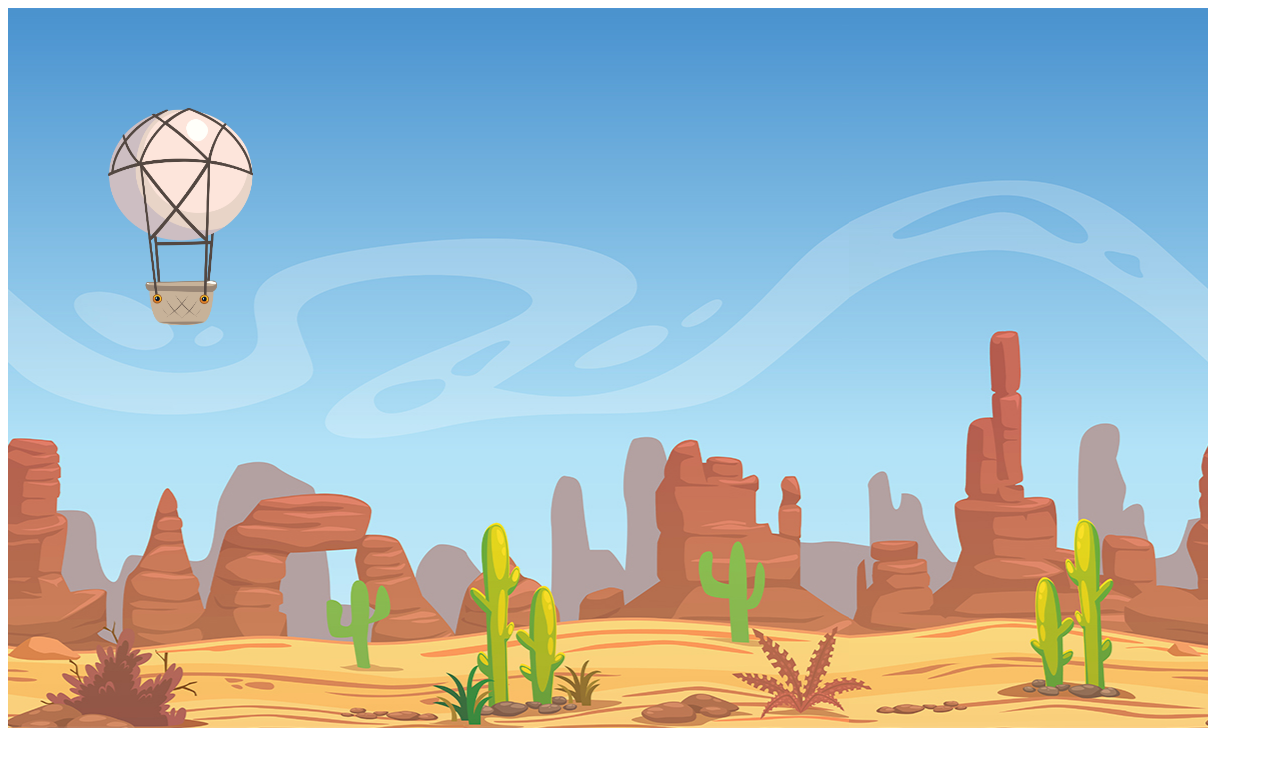
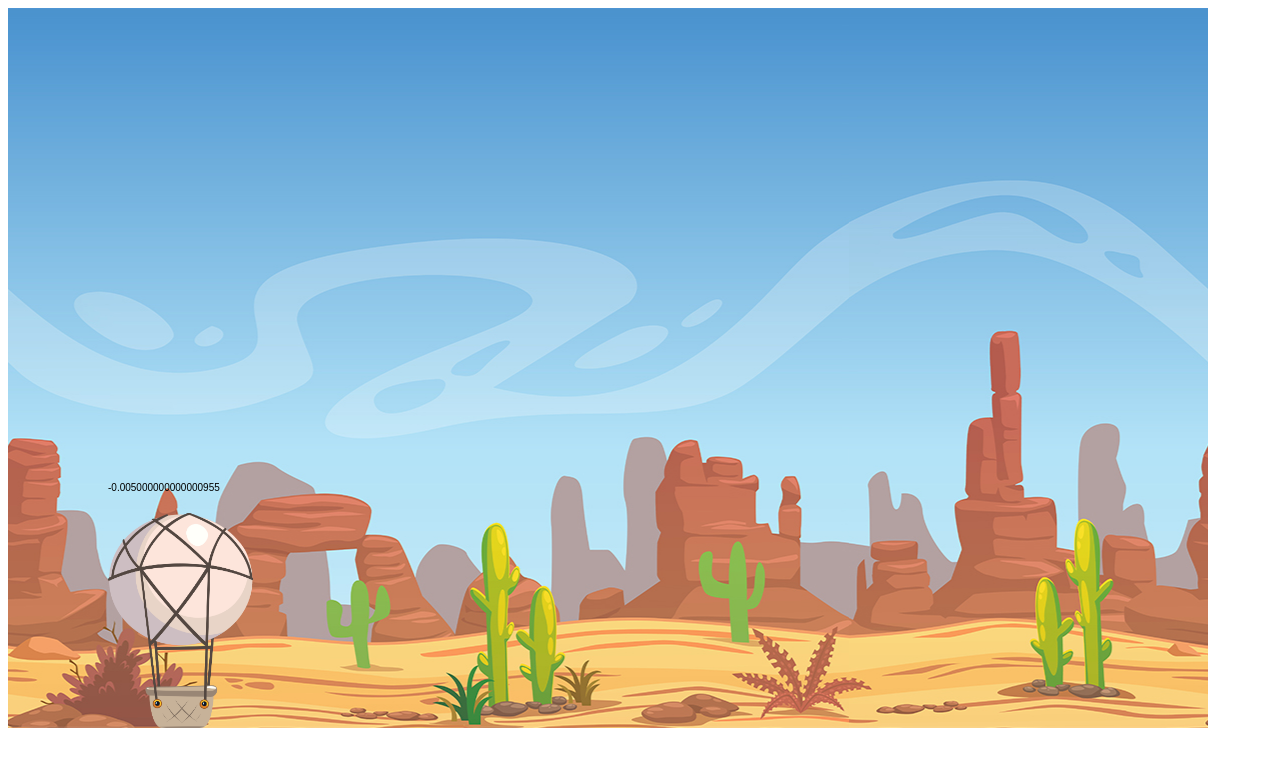
Before and after one commit to esmanchik/Air-Balloon, a plain HTML site: page app/index.html in a window 1280 px wide. Drawn offline with Linux system fonts and the light colour scheme.

Commit message:
Added physics to balloon

```diff
--- a/app/index.html
+++ b/app/index.html
@@ -6,15 +6,18 @@
 
     <link rel="stylesheet" href="css/main.css">
     <script src="js/main.js"></script>
+    <script>
+        let game = new Game();
+    </script>
 </head>
 <body>
-    <canvas id="gameScreen" width="1200px" height="720px"></canvas>
+    <canvas id="gameScreen" width="1200px" height="720px"
+            onmousedown="javascript: game.balloon.heating += 0.1;"></canvas>
 
-    <audio src="audio/Hunter.mp3" autoplay loop></audio>
     <script>
         let canvas = document.getElementById('gameScreen');
-        console.log(canvas.constructor.name);
-        Game.play(canvas);
+        game.play(canvas);
     </script>
+    <audio src="audio/Hunter.mp3" autoplay loop></audio>
 </body>
 </html>
--- a/app/js/main.js
+++ b/app/js/main.js
@@ -49,26 +49,89 @@ class Background {
     }
 }
 
+class Balloon {
+    /**
+     * @param {HTMLCanvasElement} canvas
+     * @param {Image} image
+     */
+    constructor(canvas, image){
+        this.canvas = canvas;
+        this.image = image;
+        this.altitude = 100;
+        this.temperature = 2;
+        this.heating = 0.01;
+        this.cooling = 0.02;
+    }
+
+    /**
+     * @param {CanvasRenderingContext2D} canvas
+     */
+    draw(canvas){
+        let balloonImage = this.image;
+        let scale = this.getScale();
+        let height = balloonImage.height / scale;
+        let y = this.canvas.height - height - this.altitude;
+        canvas.drawImage(balloonImage, 100, y,
+                         balloonImage.width / scale, height);
+        canvas.fillText(this.temperature, 100, y - height / 10);
+    }
+
+    /**
+     *
+     */
+    update(){
+        let scale = this.getScale();
+        let scaledBalloonHeight = this.image.height / scale;
+        let g = 9.8;
+        let mass = 10;
+        let gravity = mass * g * g;
+        let density = 1 + (this.canvas.height - this.altitude + scaledBalloonHeight / 2) * this.temperature / 1000.0;
+        let volume = 50;
+        let archimedes = volume * density * g;
+        let a = (archimedes - gravity) / mass;
+        let dy = a / 10.0;
+        if (this.altitude > 0 || dy > 0) {
+            this.altitude += dy;
+        }
+        let lowest = this.temperature > 0 || this.heating > this.cooling;
+        let highest = this.temperature < 100 || this.heating < this.cooling;
+        if (lowest && highest) {
+            this.temperature += this.heating - this.cooling;
+        }
+        if (this.heating > 0) this.heating -= 0.001;
+    }
+
+    /**
+     * @returns {Number}
+     */
+    getScale() {
+        return 15.0;
+    }
+}
+
+
 class Game {
+    constructor() {
+    }
+
     /**
      * @param {HTMLCanvasElement} canvas
      */
-    constructor(canvas) {
-        this.canvas = canvas;
-    }
-
-    static play(canvas){
-        let game = new Game(canvas);
+    play(canvas){
         let context = canvas.getContext('2d');
         let balloonImage = new Image();
         let backgroundImage = new Image();
         backgroundImage.addEventListener('load', () => {
             balloonImage.addEventListener('load', () => {
                 let background = new Background(canvas, backgroundImage);
+                this.balloon = new Balloon(canvas, balloonImage);
                 let gameLoop = () => {
+                    // update
                     background.update();
+                    this.balloon.update();
+                    // draw
                     background.draw(context);
-                    context.drawImage(balloonImage, 100, 100, balloonImage.width / 15.0, balloonImage.height / 15.0);
+                    this.balloon.draw(context);
                 };
                 window.setInterval(gameLoop, 1000 / 60);
             }, false);
```
